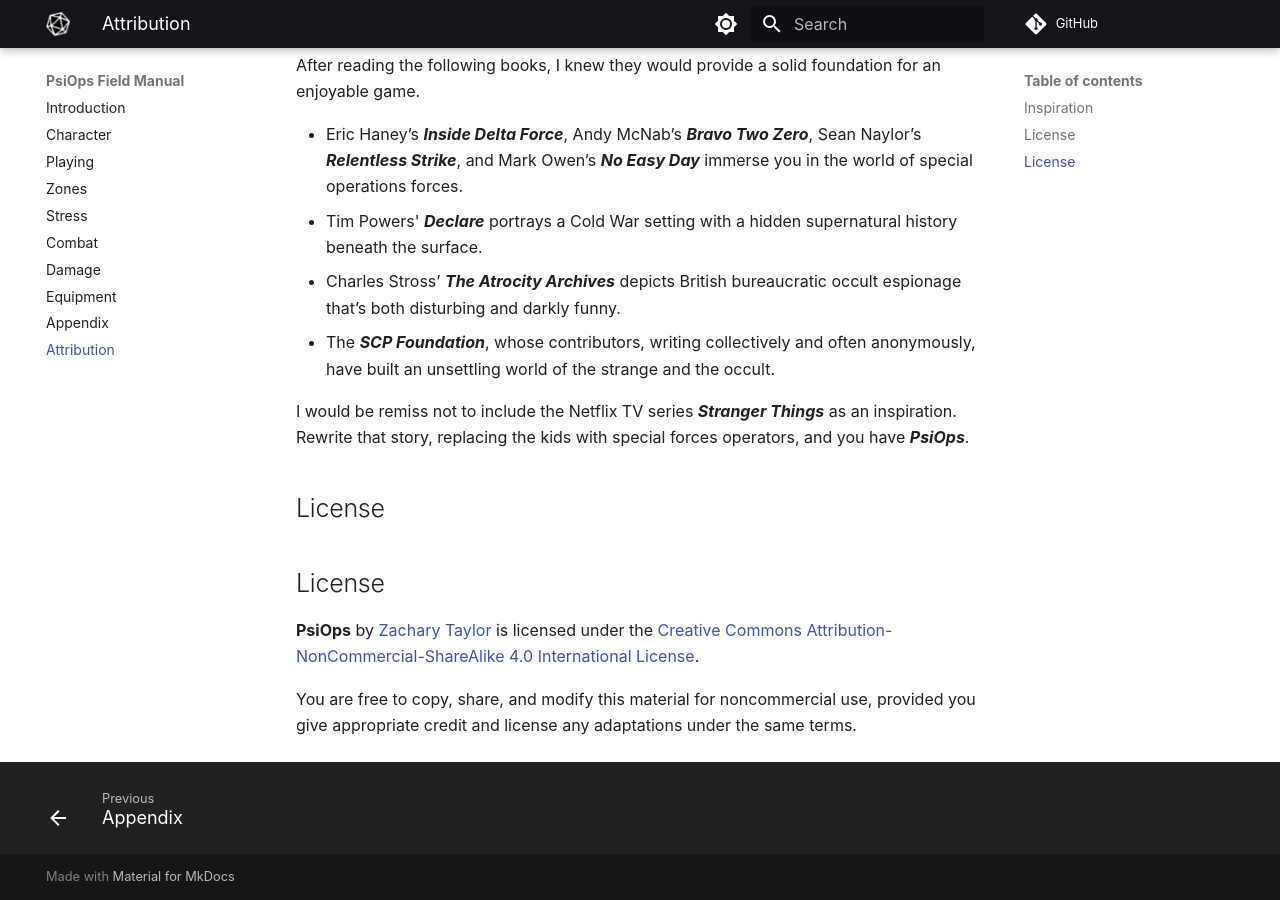
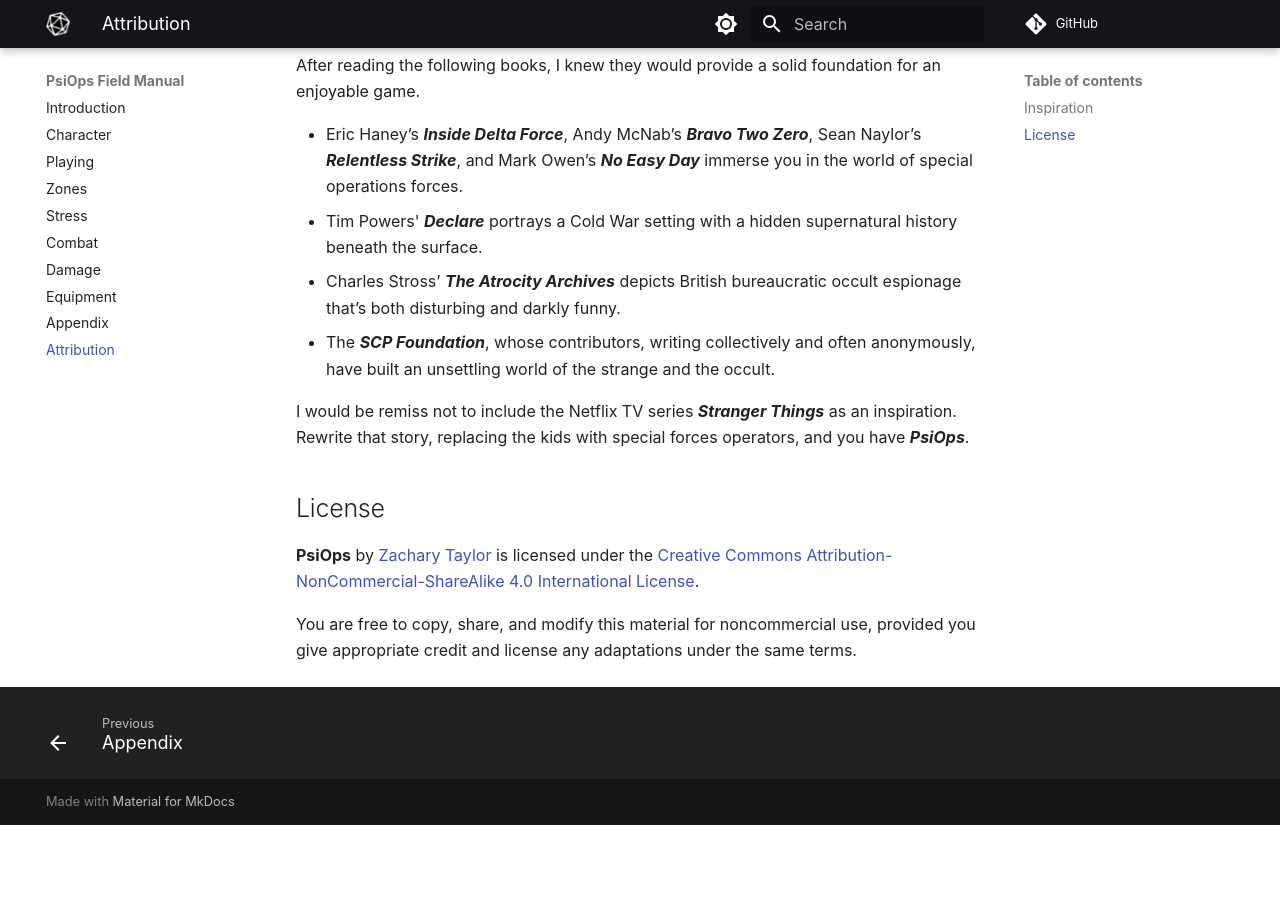
Before and after one commit to joemoose/psiops, an MkDocs documentation site: the page built from docs/attribution.md, in a window 1280 px wide and 900 px high, scrolled down 1001 px. Built offline with MkDocs 1.6.1 and Material for MkDocs 9.7.7, drawn with Linux system fonts in a browser that asks for light colours; plug-ins that fetch from the network failed and are left out; comment, search, counter and statistics services are not loaded; after the commit the page ends 1826 px from its top, so only the background shows below that.

Commit message:
Update attribution.md

```diff
--- a/docs/attribution.md
+++ b/docs/attribution.md
@@ -27,8 +27,6 @@
 
 ## License
 
-## License
-
 **PsiOps** by [Zachary Taylor](https://zacharytaylor.itch.io) is licensed under the [Creative Commons Attribution-NonCommercial-ShareAlike 4.0 International License](https://creativecommons.org/licenses/by-nc-sa/4.0/).
 
 You are free to copy, share, and modify this material for noncommercial use, provided you give appropriate credit and license any adaptations under the same terms.
```
